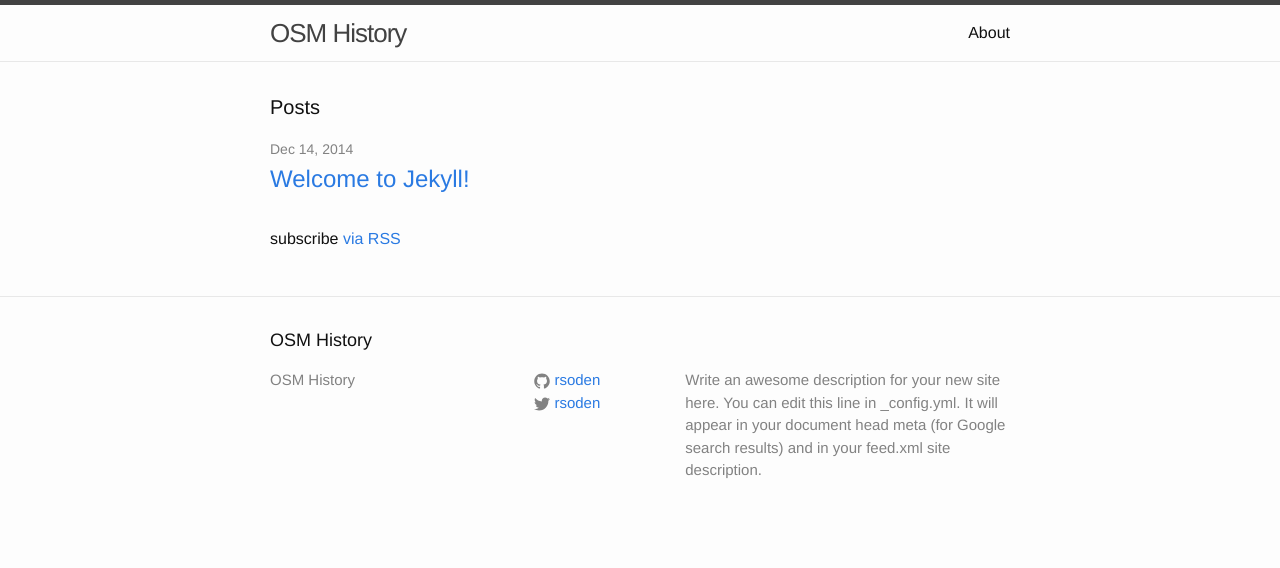
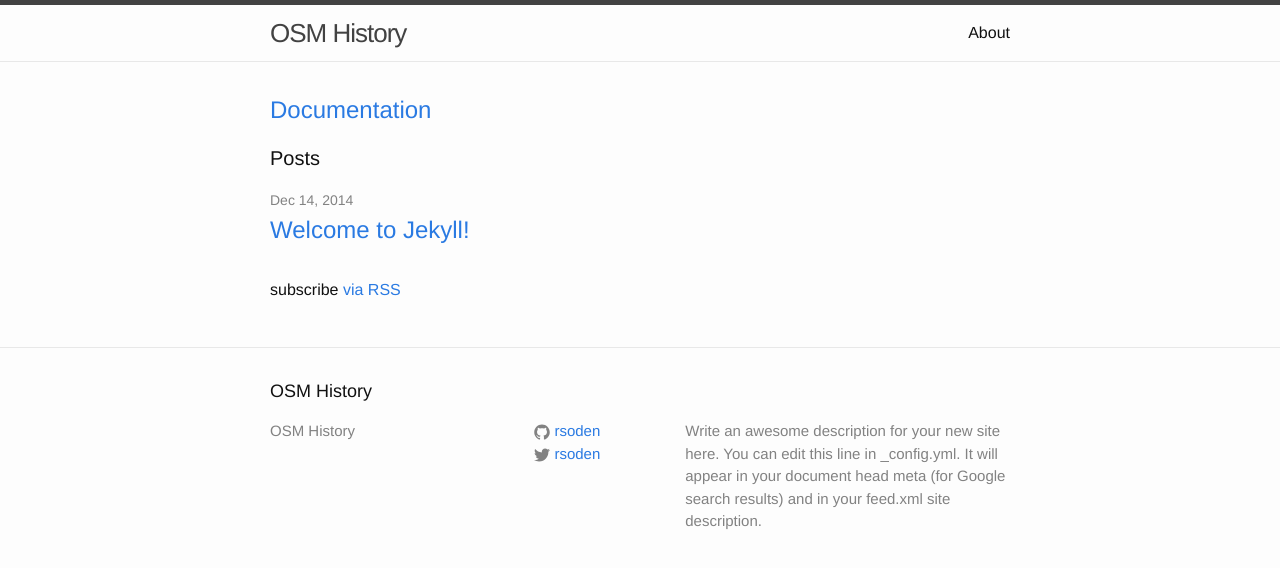
Before and after one commit to Project-EPIC/epic-osm, a Jekyll site: the page built from index.md, in a window 1280 px wide. Shown: the top 568 px of the page. Built offline with Jekyll 4.4.1, drawn with Linux system fonts in a browser that asks for light colours.

Commit message:
updated the index

```diff
--- a/index.html
+++ b/index.md
@@ -1,6 +1,8 @@
 ---
 layout: default
 ---
+
+<h2><a href="/doc/" _target="blank">Documentation</a></h2>
 
 <div class="home">
 
```
